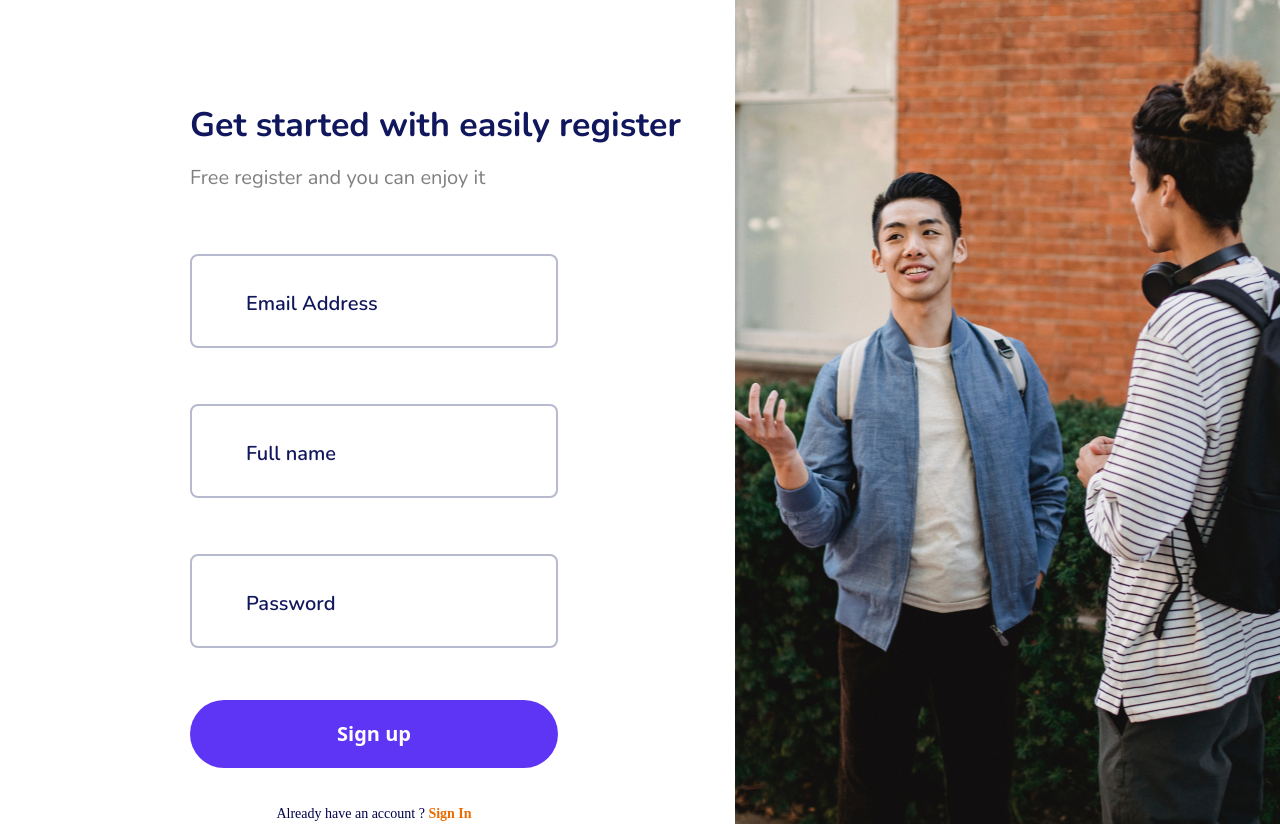
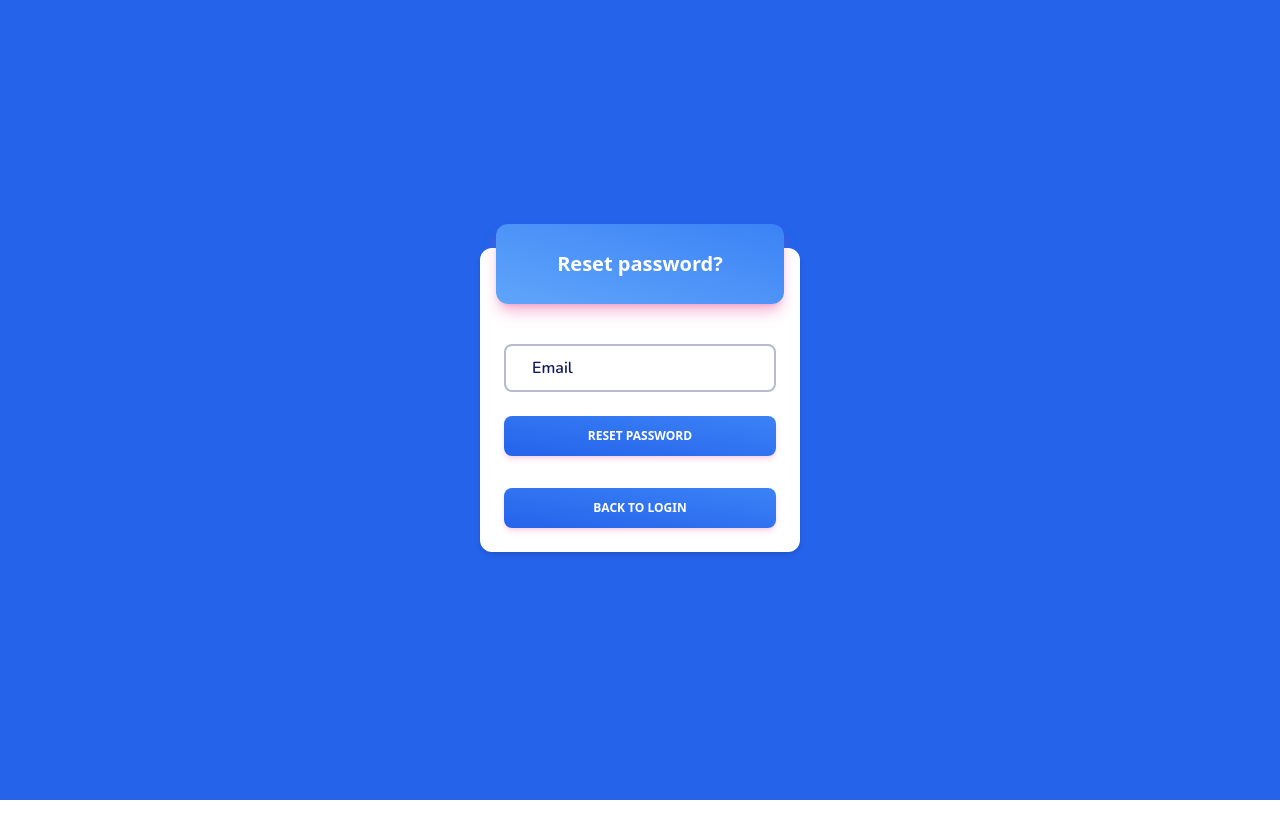
Before and after one commit to akashsarker-dev/talk-wave, a React (Vite) app: page /resetpassword in a window 1280 px wide. After the commit the page ends 800 px from the top, so only its background shows below. Built offline with nearby package versions, Linux system fonts and the light colour scheme.

Commit message:
reser pass and google login

```diff
--- a/package.json
+++ b/package.json
@@ -14,6 +14,7 @@
     "react": "^18.2.0",
     "react-dom": "^18.2.0",
     "react-icons": "^4.11.0",
+    "react-router-dom": "^6.16.0",
     "react-toastify": "^9.1.3"
   },
   "devDependencies": {
--- a/src/App.jsx
+++ b/src/App.jsx
@@ -1,12 +1,11 @@
 import React from 'react'
 import Registration from './pages/registration/Registration'
-// import Login from './pages/Login/Login'
+import Login from './pages/Login/Login'
 
 const App = () => {
   return (
     <div>
-      <Registration></Registration>
-      {/* <Login></Login> */}
+
 
     </div>
   )
--- a/src/main.jsx
+++ b/src/main.jsx
@@ -4,9 +4,32 @@ import App from './App.jsx'
 import './index.css'
 import './FirebaseConfig.jsx'
 import 'react-toastify/dist/ReactToastify.css';
+import {
+  createBrowserRouter,
+  RouterProvider,
+} from "react-router-dom";
+import Registration from './pages/registration/Registration.jsx'
+import Login from './pages/Login/Login.jsx'
+import Resetpassword from './pages/resetPassword/Resetpassword.jsx'
+
+
+const router = createBrowserRouter([
+  {
+    path: "/registration",
+    element: <Registration></Registration>
+  },
+  {
+    path: "/login",
+    element: <Login></Login>,
+  },
+  {
+    path: "/resetpassword",
+    element: <Resetpassword></Resetpassword>,
+  },
+]);
 
 ReactDOM.createRoot(document.getElementById('root')).render(
   <React.StrictMode>
-    <App />
+     <RouterProvider router={router} />
   </React.StrictMode>,
 )
--- a/src/pages/Login/Login.jsx
+++ b/src/pages/Login/Login.jsx
@@ -2,10 +2,14 @@ import React, { useState } from 'react'
 import LoginImage from '/login-field.png'
 import {FcGoogle} from 'react-icons/fc'
 import {AiOutlineEyeInvisible,AiOutlineEye} from 'react-icons/ai'
+import { Link, Navigate } from 'react-router-dom'
+import { getAuth, signInWithEmailAndPassword ,GoogleAuthProvider,signInWithPopup } from "firebase/auth";
+import { ToastContainer, toast } from 'react-toastify'
 
 const Login = () => {
+  const auth = getAuth();
+  const provider = new GoogleAuthProvider();
   const [email, setEmail] = useState('');
-  const [name, setName] = useState('');
   const [password, setPassword] = useState('');
 
   const [emailError, setEmailError] = useState('');
@@ -24,13 +28,23 @@ const Login = () => {
     }
   };
 
-  const handleName =(e)=>{
-    setName(e.target.value);
-    setNameError('')
-  }
+
   const handlePassword =(e)=>{
     setPassword(e.target.value);
     setPasswordError('')
+  }
+  const handleGoogle =()=>{
+    signInWithPopup(auth, provider)
+  .then(() => {
+    setTimeout(() => {
+      Navigate('/')
+    }, 3000);
+  }).catch((error) => {
+    // Handle Errors here.
+    const errorCode = error.code;
+    // ...
+  });
+
   }
   const handleSubmit = ()=>{
     if(!email){
@@ -38,14 +52,37 @@ const Login = () => {
     }
     if(!password){
       setPasswordError('Please Enter You Password');
+    }if(email || password){
+      signInWithEmailAndPassword(auth, email, password)
+      .then(() => {
+        toast.success('login Success');
+      })
+      .catch((error) => {
+        const errorCode = error.code;
+
+    if(errorCode.includes('auth/invalid-login-credentials'))
+      setPasswordError('email & password not match');
+      });
     }
   }
   return (
     <>
     <div className='flex'>
+    <ToastContainer
+          position="top-center"
+          autoClose={5000}
+          hideProgressBar={false}
+          newestOnTop={false}
+          closeOnClick
+          rtl={false}
+          pauseOnFocusLoss
+          draggable
+          pauseOnHover
+          theme="light"
+          />
       <div className='w-1/2 mt-[100px] ml-[147px]'>
         <h2 className='text-[#11175D] text-[34px] font-bold font-opensans mb-7'>Login to your account!</h2>
-        <button className='font-opensans text-[#03014C] text-sm font-semibold mb-8 flex items-center py-[23px] pl-[29px] pr-[42px] border-[1px] border-[rgba(3,1,76,0.32)] rounded-lg'><FcGoogle className='mr-[9px]'></FcGoogle>Login with Google</button>
+        <button onClick={handleGoogle} className='font-opensans text-[#03014C] text-sm font-semibold mb-8 flex items-center py-[23px] pl-[29px] pr-[42px] border-[1px] border-[rgba(3,1,76,0.32)] rounded-lg'><FcGoogle className='mr-[9px]'></FcGoogle>Login with Google</button>
         <div>
         <div class="relative">
           <input onChange={handleEmail} type="email" id="email-field" class="font-nunito pt-[26px]   border-b-2  bg-transparent text-xl font-semibold border-1 border-[rgba(17,23,93,0.3)] w-[368px] focus:outline-none peer  " placeholder=" " />
@@ -75,8 +112,12 @@ const Login = () => {
             <p className='text-[red]'>{passwordError}</p>
           }
         </div >
-        <button onClick={handleSubmit} className='bg-primary-color rounded-lg py-[26px] w-[368px] text-white mb-11 mt-14   text-xl font-semibold nunito cursor-pointer'>Login to Continue</button>
-        <p className='text-[#03014C] w-[368px]  text-sm font-normal font-["opensans"]' >Don’t have an account ?<span className='text-[#EA6C00] font-bold'>   Sign Up</span></p>
+        <button onClick={handleSubmit} className='bg-primary-color rounded-lg py-[26px] w-[368px] text-white mb-5 mt-14   text-xl font-semibold nunito cursor-pointer'>Login to Continue</button>
+        <p className='text-[#03014C] w-[368px] text-center  text-sm font-normal font-["opensans"]' >Don’t have an account ?<Link to='/registration' className='text-[#EA6C00] font-bold'>   Sign Up</Link></p>
+
+        <Link to='/resetpassword' className='text-red-500 flex justify-center font-extrabold w-[368px]  text-sm  font-["opensans"]' >Reset password?</Link>
+
+
       </div>
 
       <div className='w-1/2'>
--- a/src/pages/registration/Registration.jsx
+++ b/src/pages/registration/Registration.jsx
@@ -3,10 +3,14 @@ import React, { useState } from 'react'
 import LoginImage from '/input-field.png'
 import { getAuth, createUserWithEmailAndPassword , sendEmailVerification} from "firebase/auth";
 import { ToastContainer, toast } from 'react-toastify';
+import { Link } from 'react-router-dom';
+import {AiOutlineEyeInvisible,AiOutlineEye} from 'react-icons/ai'
+import { useNavigate } from "react-router-dom";
 
 
 const Registration = () => {
   const auth = getAuth();
+  const navigate = useNavigate();
   const [email, setEmail] = useState('');
   const [name, setName] = useState('');
   const [password, setPassword] = useState('');
@@ -15,16 +19,14 @@ const Registration = () => {
   const [emailError, setEmailError] = useState('');
   const [nameError, setNameError] = useState('');
   const [passwordError, setPasswordError] = useState('');
+  const [passwordShow, setPasswordShow] = useState('false');
+
 
   const handleEmail = (e) => {
-    const emailValue = e.target.value;
-    setEmail(emailValue);
+    setEmail(e.target.value);
     setEmailError('');
-
-    // Basic email validation
-    const emailPattern = /^[a-zA-Z0-9._-]+@[a-zA-Z0-9.-]+\.[a-zA-Z]{2,4}$/;
-    if (!emailPattern.test(emailValue)) {
-      setEmailError('Please enter a valid email address');
+    if (!/^[a-zA-Z0-9._-]+@[a-zA-Z0-9.-]+\.[a-zA-Z]{2,4}$/.test(e.target.value)) {
+      setEmailError('Please Enter a valid email address');
     }
   };
 
@@ -39,6 +41,10 @@ const Registration = () => {
   const handleSubmit = ()=>{
     if(!email){
       setEmailError('Please Enter You Email Address');
+    }else{
+       if (!/^[a-zA-Z0-9._-]+@[a-zA-Z0-9.-]+\.[a-zA-Z]{2,4}$/.test(email)) {
+        setEmailError('Please Enter a valid email address');
+      }
     }
     if(!name){
       setNameError('Please Enter You Name');
@@ -55,6 +61,9 @@ const Registration = () => {
       setEmail('')
       setName('')
       setPassword('')
+      setTimeout(() => {
+        navigate('/login')
+      }, 2000);
     });
 
     }).catch((error) => {
@@ -107,11 +116,15 @@ const Registration = () => {
           }
 
         <div class="relative mt-14">
-          <input onChange={handlePassword} value={password} type="text" id="password" class="font-nunito py-[30px] pl-[48px] text-[20px] font-semibold  border-2 rounded-lg  bg-transparent  border-1 border-[rgba(17,23,93,0.3)] w-[368px] focus:outline-none peer " placeholder=" " />
+          <input onChange={handlePassword} value={password} type={passwordShow ? 'password' : 'text'} id="password" class="font-nunito py-[30px] pl-[48px] text-[20px] font-semibold  border-2 rounded-lg  bg-transparent  border-1 border-[rgba(17,23,93,0.3)] w-[368px] focus:outline-none peer " placeholder=" " />
 
           <label for="password" class="font-nunito absolute text-[20px] font-semibold text-[#11175D]   peer-focus:scale-75 peer-placeholder-shown:scale-100 scale-75 duration-300 transform -translate-y-3 bg-white  px-2 peer-focus:px-2 peer-focus:text-[rgba(17,23,93,0.7)]    peer-placeholder-shown:top-1/2 peer-focus:top-0 peer-focus:-translate-y-3  left-12
           ">Password</label>
 
+        {
+            passwordShow ? <AiOutlineEyeInvisible for="password" onClick={()=> setPasswordShow(!passwordShow)} className='absolute text-xl top-10 left-[330px]'/>:
+          <AiOutlineEye onClick={()=> setPasswordShow(!passwordShow)} className='absolute top-10 text-xl left-[330px]'/>
+          }
         </div>
         {
             passwordError &&
@@ -119,7 +132,7 @@ const Registration = () => {
           }
         </div >
         <button onClick={handleSubmit} className='bg-primary-color rounded-[86px] py-5 w-[368px] text-white mb-9 mt-[52px]   text-xl font-semibold nunito cursor-pointer'>Sign up</button>
-        <p className='text-[#03014C] w-[368px] text-center text-sm font-normal font-["opensans"]' >Already  have an account ? <span className='text-[#EA6C00] font-bold'>Sign In</span></p>
+        <p className='text-[#03014C] w-[368px] text-center text-sm font-normal font-["opensans"]' >Already  have an account ? <Link to='/login' className='text-[#EA6C00] font-bold'>Sign In</Link></p>
       </div>
 
       <div className='w-1/2'>
--- /dev/null
+++ b/src/pages/resetPassword/Resetpassword.jsx
@@ -0,0 +1,65 @@
+import React from 'react'
+import { Link } from 'react-router-dom'
+import { getAuth, sendPasswordResetEmail } from "firebase/auth";
+
+const Resetpassword = () => {
+
+  const handleResetPassword = ()=>{
+    const auth = getAuth();
+sendPasswordResetEmail(auth, email)
+      .then(() => {
+        // Password reset email sent!
+        // ..
+      })
+      .catch((error) => {
+        const errorCode = error.code;
+        const errorMessage = error.message;
+        // ..
+      });
+  }
+  return (
+    <div className='w-full h-screen bg-blue-600 flex justify-center flex-col items-center'>
+
+        <div className="relative flex w-80 flex-col rounded-xl bg-white bg-clip-border text-gray-700 shadow-md">
+        <div className="relative mx-4 -mt-6 mb-4 grid h-20 place-items-center overflow-hidden rounded-xl bg-gradient-to-tr from-blue-400 to-blue-500 bg-clip-border text-white shadow-lg shadow-pink-500/40">
+            <h3 className="block font-sans text-xl font-semibold leading-snug tracking-normal  antialiased">
+            Reset password?
+            </h3>
+        </div>
+        <div className="flex flex-col gap-4 p-6">
+        <div class="relative">
+          <input   type="email" id="full-name" class="font-nunito text-sm w-full py-3  text-[20px] font-semibold  border-2 rounded-lg  bg-transparent  border-1 border-[rgba(17,23,93,0.3)]  focus:outline-none peer " placeholder=" " />
+
+          <label for="full-name" class="font-nunito absolute text-[16px] font-semibold text-[#11175D]   peer-focus:scale-75 peer-placeholder-shown:scale-100 scale-75 duration-300 transform -translate-y-3 bg-white px-2 peer-focus:px-2 peer-focus:text-[rgba(17,23,93,0.7)]    peer-placeholder-shown:top-1/2 peer-focus:top-0 peer-focus:-translate-y-3  left-5">Email</label>
+
+
+
+
+        </div>
+
+
+        </div>
+        <div className="p-6 pt-0">
+            <button onClick={handleResetPassword}
+            className="block w-full select-none rounded-lg bg-gradient-to-tr from-blue-600 to-blue-500 py-3 px-6 text-center align-middle font-sans text-xs font-bold uppercase text-white shadow-md shadow-pink-500/20 transition-all hover:shadow-lg hover:shadow-pink-500/40 active:opacity-[0.85] disabled:pointer-events-none disabled:opacity-50 disabled:shadow-none"
+            type="button"
+            data-ripple-light="true"
+            >
+            Reset Password
+            </button>
+            <Link to='/login'
+            className="block mt-8 w-full select-none rounded-lg bg-gradient-to-tr from-blue-600 to-blue-500 py-3 px-6 text-center align-middle font-sans text-xs font-bold uppercase text-white shadow-md shadow-pink-500/20 transition-all hover:shadow-lg hover:shadow-pink-500/40 active:opacity-[0.85] disabled:pointer-events-none disabled:opacity-50 disabled:shadow-none"
+            type="button"
+            data-ripple-light="true"
+            >
+            Back to login
+            </Link>
+
+        </div>
+        </div>
+
+    </div>
+  )
+}
+
+export default Resetpassword
```
Also changed, not shown: 1 other file (tests, documents, lock files or other folders).
